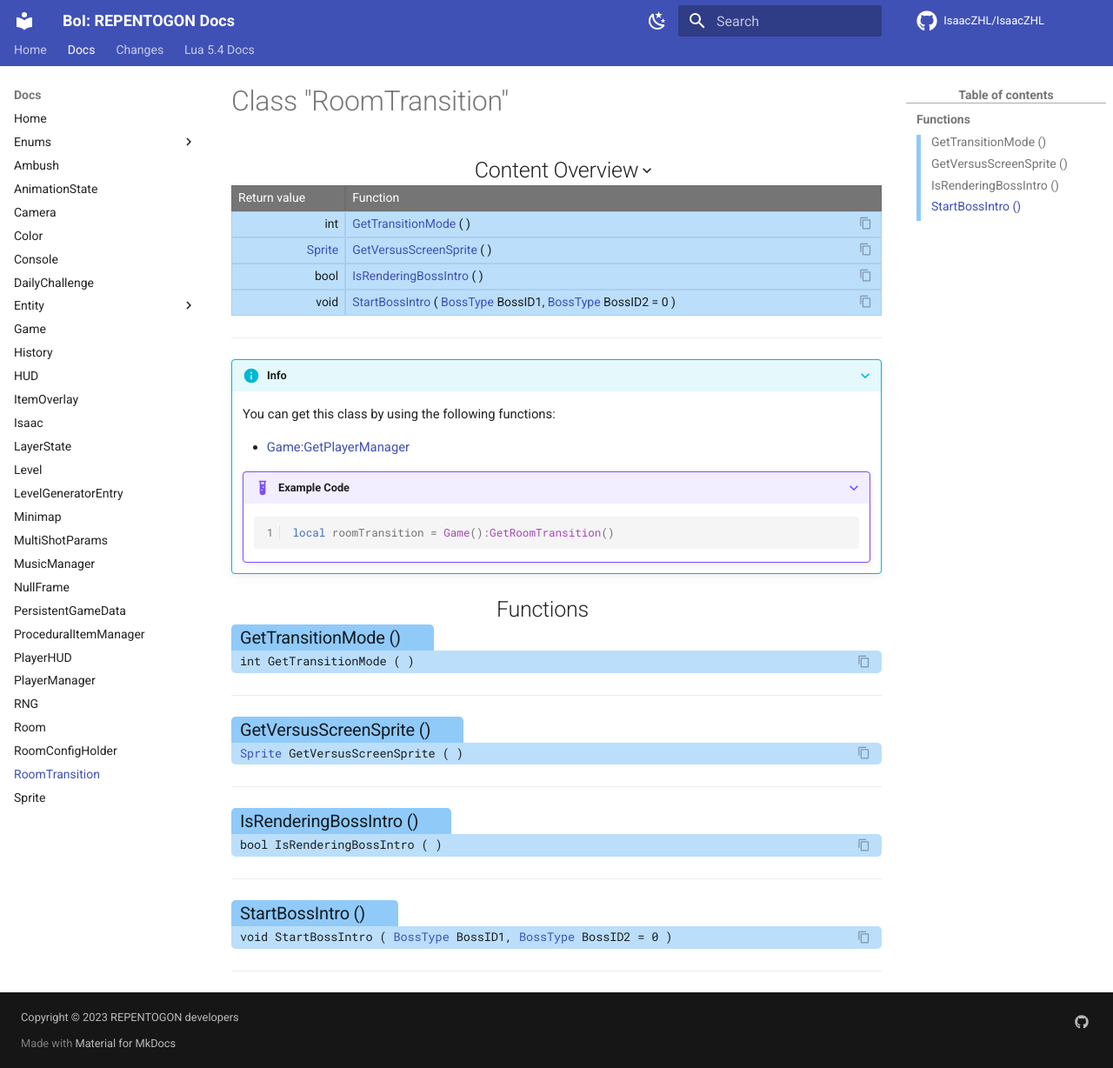
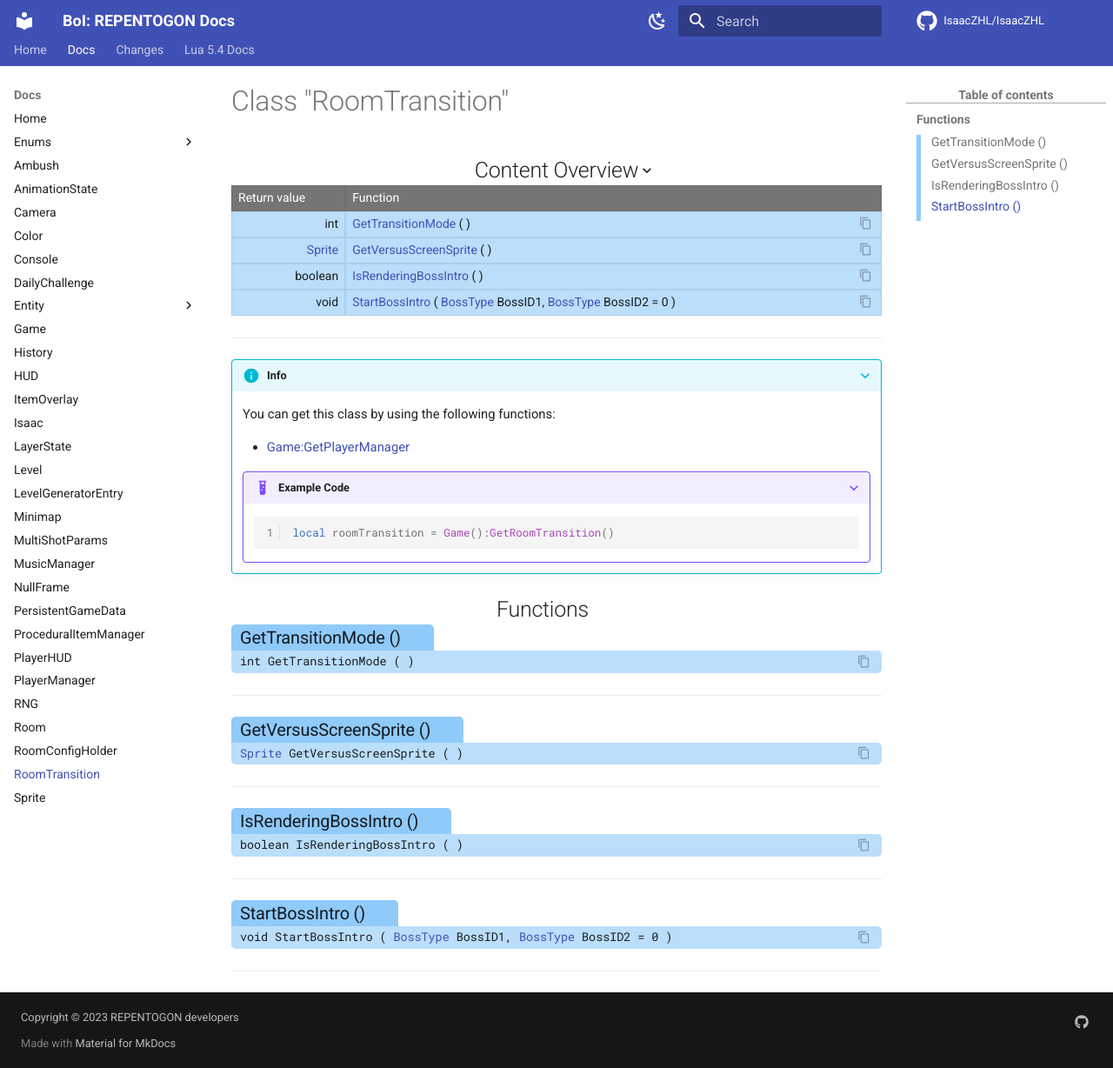
Before and after one commit to TeamREPENTOGON/REPENTOGON, an MkDocs documentation site: the page built from documentation/docs/RoomTransition.md, in a window 1280 px wide and 1228 px high. Shown: the whole window at 87% size. Built offline with MkDocs 1.6.1 and Material for MkDocs 9.7.7, drawn with Linux system fonts in a browser that asks for light colours; comment, search, counter and statistics services are not loaded; the version menu is left out.

Commit message:
docs: resolve code_checks

```diff
--- a/documentation/docs/RoomTransition.md
+++ b/documentation/docs/RoomTransition.md
@@ -22,7 +22,7 @@ ___
 
 ___
 ### Is·Rendering·Boss·Intro () {: aria-label='Functions' }
-#### bool IsRenderingBossIntro ( ) {: .copyable aria-label='Functions' }
+#### boolean IsRenderingBossIntro ( ) {: .copyable aria-label='Functions' }
 
 ___
 ### Start·Boss·Intro () {: aria-label='Functions' }
```
Also changed, not shown: documentation/docs/AnimationState.md (+1 -1 lines), documentation/docs/Sprite.md (+6 -6 lines).
